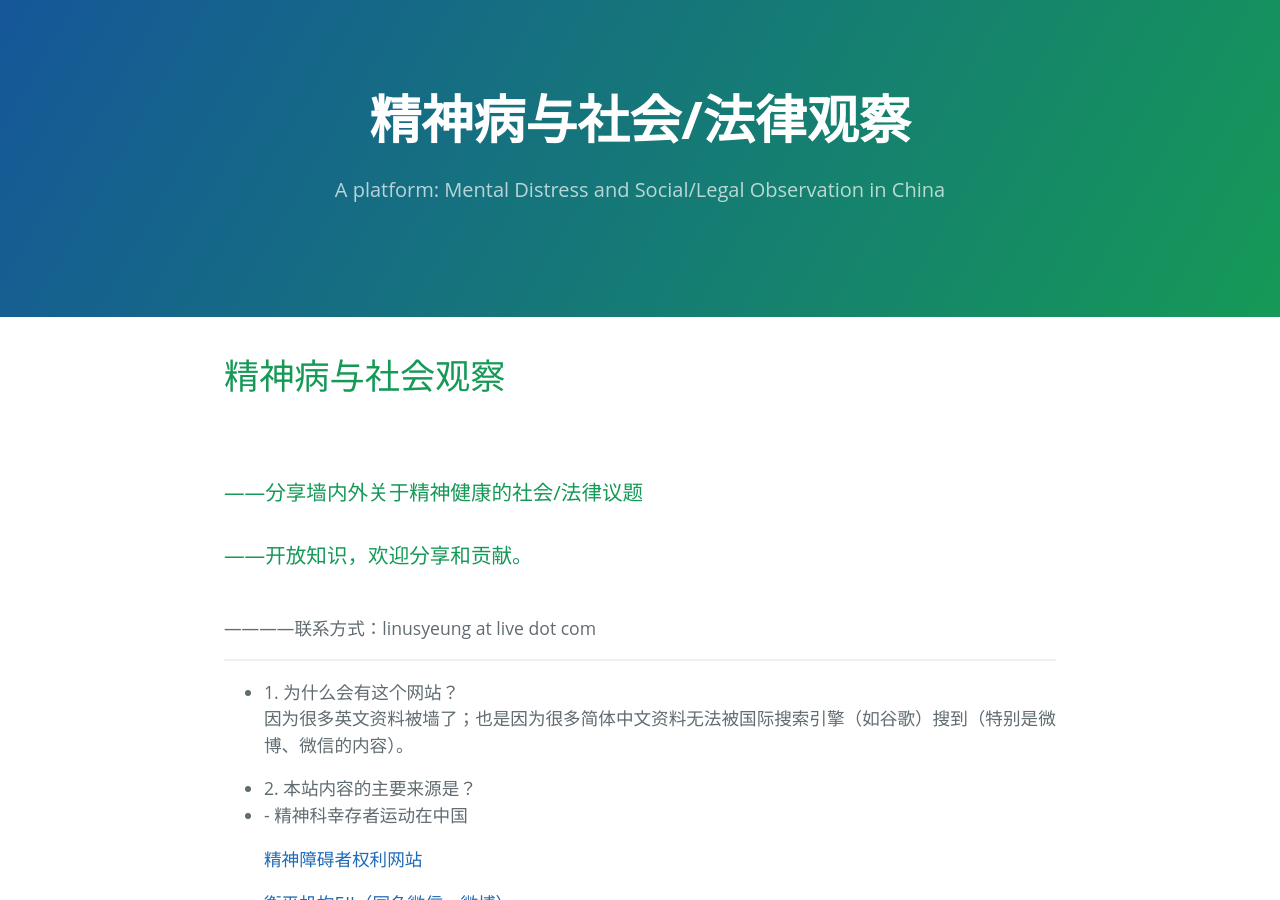
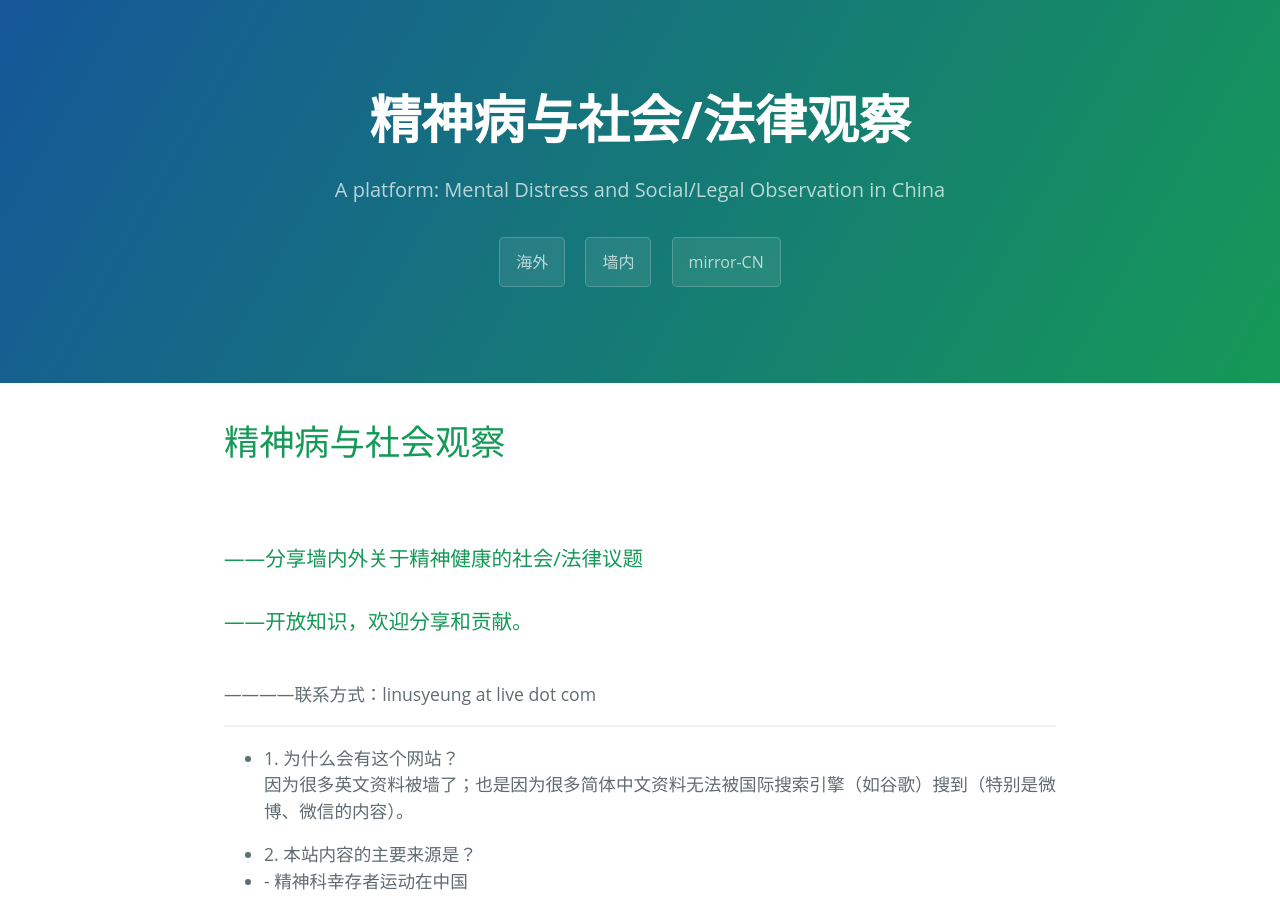
Before and after one commit to mdrights/mdrights.github.io, a Jekyll site: the page index.html, which Jekyll copies as it is, in a window 1280 px wide and 900 px high. Built offline with Jekyll 4.4.1, drawn with Linux system fonts in a browser that asks for light colours.

Commit message:
add buttons on frontpage

```diff
--- a/index.html
+++ b/index.html
@@ -13,6 +13,9 @@
     <section class="page-header">
       <h1 class="project-name">精神病与社会/法律观察</h1>
       <h2 class="project-tagline">A platform: Mental Distress and Social/Legal Observation in China</h2>
+	<a href="https://mdrights.github.io/md-world.html" class="btn">海外</a>
+	<a href="https://mdrights.github.io/md-china.html" class="btn">墙内</a>
+	<a href="https://mdrights.github.io/mirror-CN/" class="btn">mirror-CN</a>
     </section>
 
     <section class="main-content">
```
